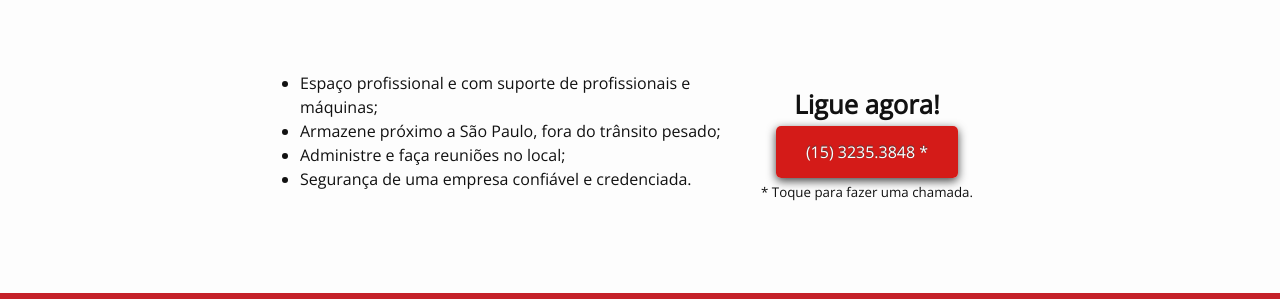
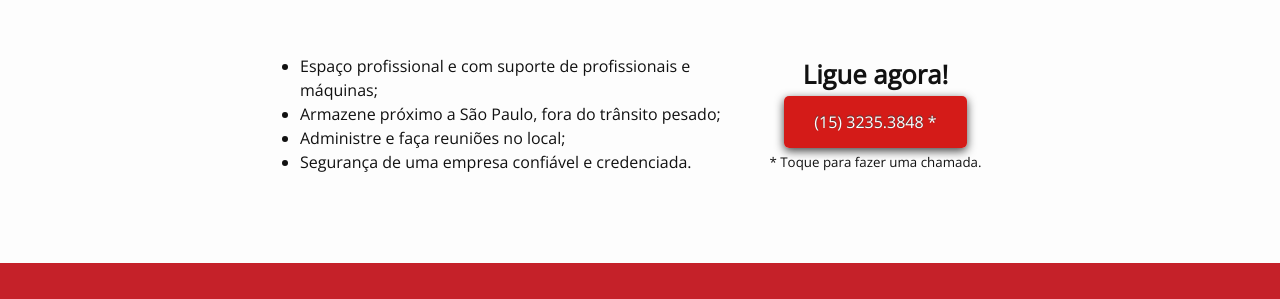
Before and after one commit to JeRTransportes/locacao, a Jekyll site: the page built from index.html, in a window 1280 px wide, cut to the strip 1620-1919 px from the top of the page. Built offline with Jekyll 4.4.1, drawn with Linux system fonts in a browser that asks for light colours.

Commit message:
Pequenos ajustes e nova capa para mobile

```diff
--- a/_includes/sections/hero.html
+++ b/_includes/sections/hero.html
@@ -14,15 +14,15 @@
 <div class="embed-container">
 	<iframe width="1280" height="720" src="https://www.youtube.com/embed/_nO1uCys64w?rel=0" frameborder="0" allowfullscreen></iframe>
 </div>
-<footer class="hero-footer wrapper">
-	<aside class="call-to-action footer-call-to-action">
-		<p><strong>Ligue agora!</strong></p>
-		<p>{% include tel-link.html phone='+551532353848' label='(15) 3235.3848 *' class='call-to-action-link 1' tip='Toque para fazer uma chamada.' %}</p>
-	</aside>
+<footer class="grid _center wrapper">
 	<ul>
 		<li>Espaço profissional e com suporte de profissionais e máquinas;</li>
 		<li>Armazene próximo a São Paulo, fora do trânsito pesado;</li>
 		<li>Administre e faça reuniões no local;</li>
 		<li>Segurança de uma empresa confiável e credenciada.</li>
 	</ul>
+	<aside class="call-to-action footer-call-to-action">
+		<p><strong>Ligue agora!</strong></p>
+		<p>{% include tel-link.html phone='+551532353848' label='(15) 3235.3848 *' class='call-to-action-link 1' tip='Toque para fazer uma chamada.' %}</p>
+	</aside>
 </footer>
--- a/_sass/_layout.sass
+++ b/_sass/_layout.sass
@@ -6,10 +6,15 @@
     width: 100%
     height: 546px
     background:
-        image: url($header-image)
         size: cover
         repeat: no-repeat
         position: center
+        image: url($header-img-mobile)
+
+    +media-greater($on-palm)
+        background-image: url($header-img)
+
+
     // Positioning context for the mobile navigation icon
     position: relative
 
--- a/_sass/sections/hero.sass
+++ b/_sass/sections/hero.sass
@@ -34,15 +34,3 @@
 
 	.teltip
 		width: 100%
-
-	.hero-footer
-		padding-top: $spacing-unit
-
-		.footer-call-to-action
-			float: right
-
-		.share-widget
-			float: left
-
-			.widget-label
-				display: none
--- a/css/main.sass
+++ b/css/main.sass
@@ -3,7 +3,8 @@
 ---
 @charset "utf-8"
 
-$header-image      : "https://c1.staticflickr.com/9/8751/27955014043_51843b7d00_b.jpg"
+$header-img        : "https://c1.staticflickr.com/9/8751/27955014043_51843b7d00_b.jpg"
+$header-img-mobile : "https://c1.staticflickr.com/9/8820/28847258105_afdf6fe9a2_z.jpg"
 
 // Our variables
 $base-font-family  : 'Open Sans', sans-serif
```
Also changed, not shown: index.html (+14 -3 lines).
